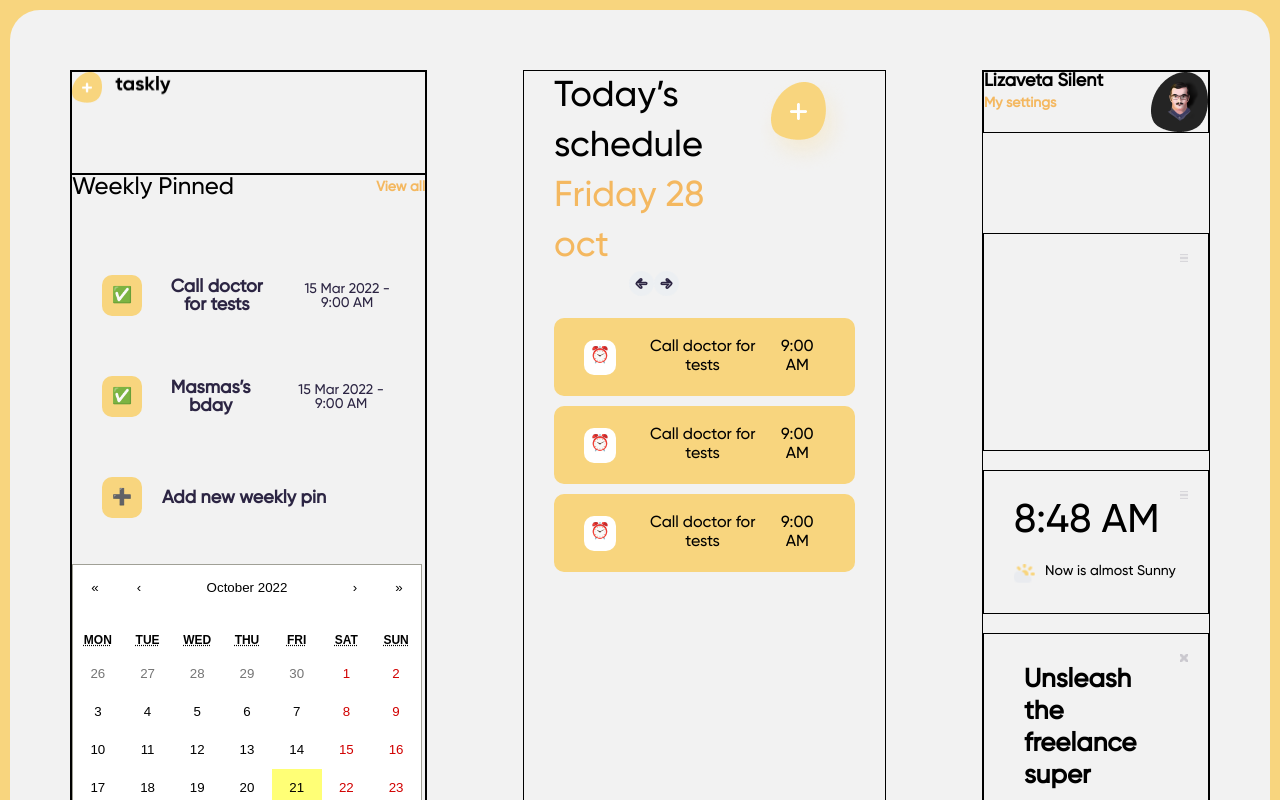
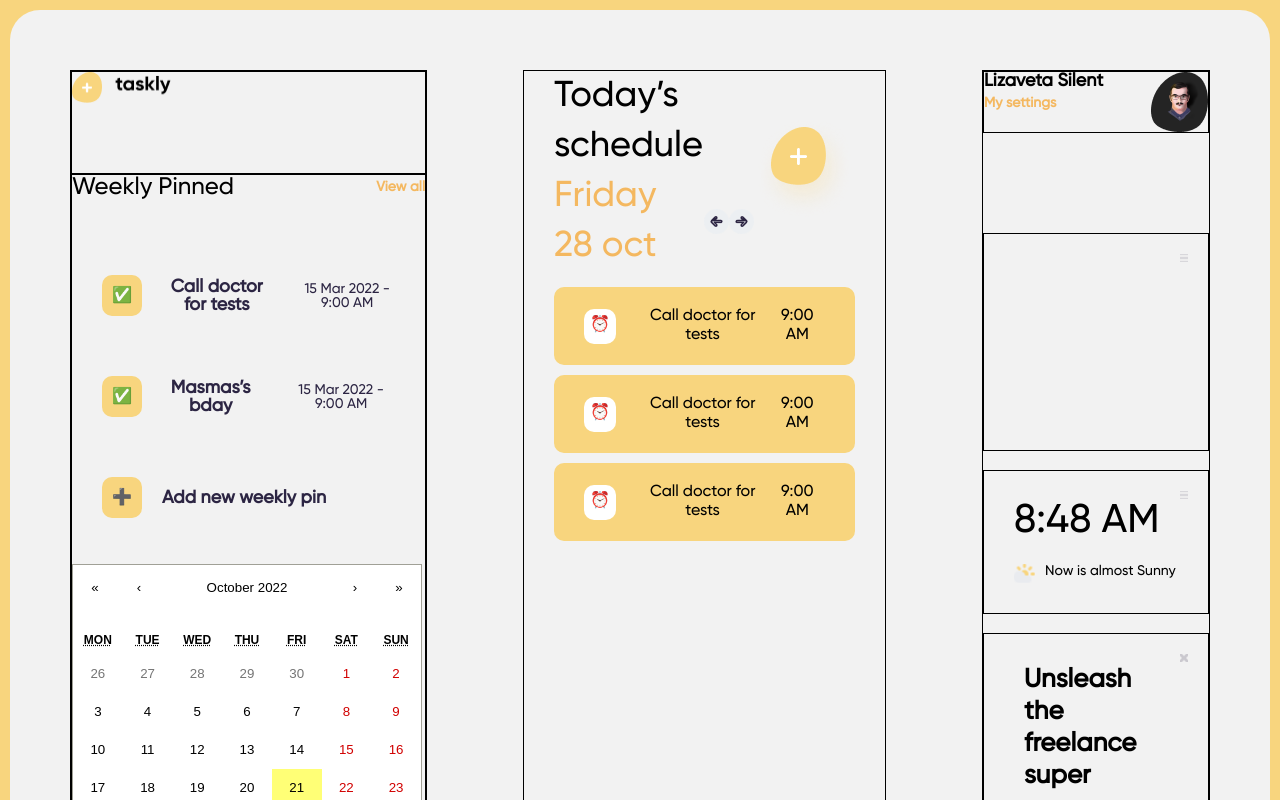
Before and after one commit to lizasilent/taskly, a React (Create React App) app: page / in a window 1280 px wide. Shown: the top 800 px of the page. Built offline with nearby package versions, Linux system fonts and the light colour scheme.

Commit message:
mid header arrows

```diff
--- a/src/App.css
+++ b/src/App.css
@@ -49,6 +49,9 @@
 .middle__header {
   display: flex;
   flex-direction: row;
+  justify-content: space-between;
+  align-items: center;
+
 
 }
 
@@ -339,3 +342,18 @@
   display: flex;
   margin: 0;
 }
+
+.middle__header-left {
+  display: flex;
+  flex-direction: row;
+  justify-content: space-between;
+  align-items: center;
+}
+
+.arrow-block {
+  display: flex;
+  flex-direction: row;
+  justify-content: space-between;
+  align-items: center;
+  margin-left: 40px;
+}
--- a/src/components/CenterMenu.js
+++ b/src/components/CenterMenu.js
@@ -11,7 +11,7 @@ function CenterMenu() {
         <div>
         <p className="text">Today’s schedule</p>
 
-        <div className="">
+        <div className="middle__header-left">
           <p className="text yellow">Friday 28 oct</p>
           <div className ="arrow-block">
             <img src={arrowback} alt="back"></img>
```
